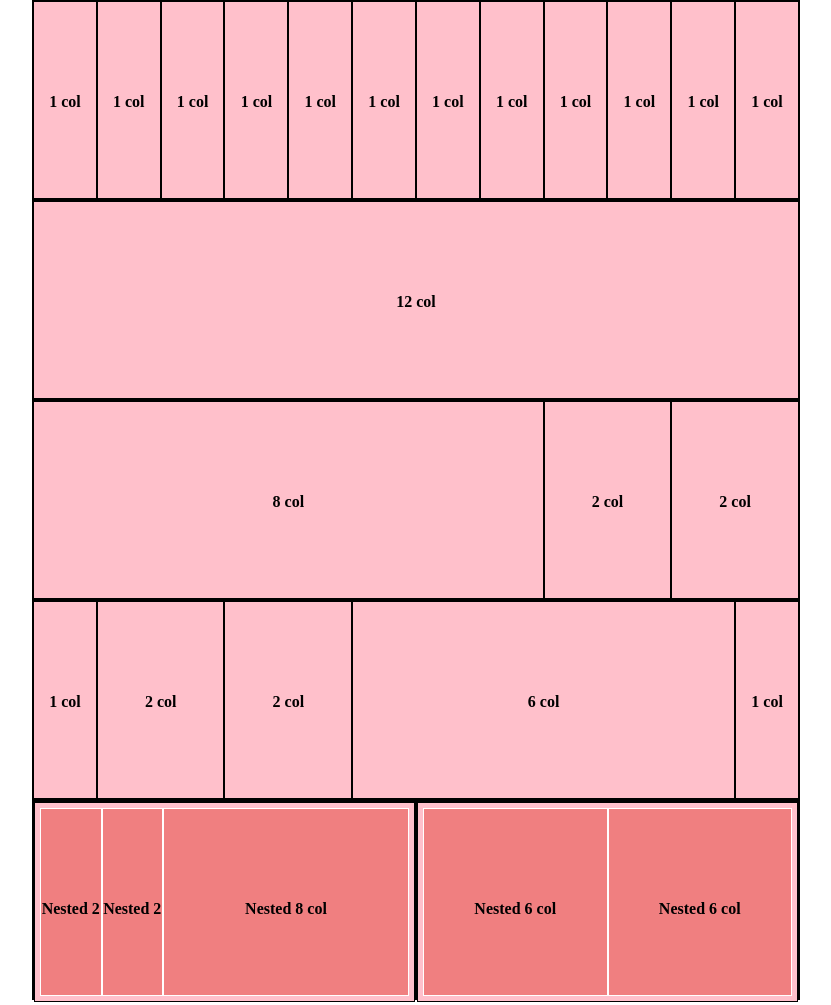
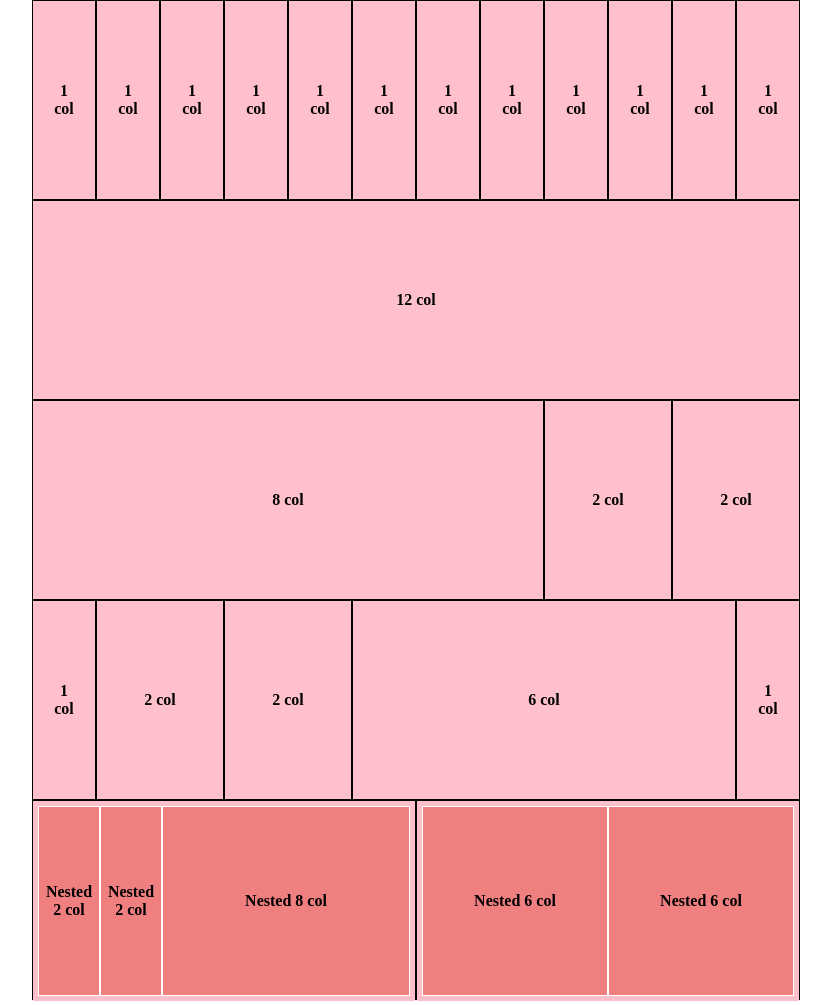
Before and after one commit to Shamo84/html-css-12bool, a plain HTML site: page index.html in a window 1280 px wide. Shown: the top 1005 px of the page, without its empty margins (224-1055 px from the left). Drawn offline with Linux system fonts and the light colour scheme.

Commit message:
usato position absolute per centrare i testi

```diff
--- a/css/12-bool.css
+++ b/css/12-bool.css
@@ -1,5 +1,6 @@
 .container {
   width: 100%;
+  margin: 0 auto;
 }
 
 .container::after {
@@ -13,97 +14,106 @@
   float: left;
 }
 
+.debug .container {
+  background-color: pink;
+}
+
+.debug .container [class*="col-"]{
+  position: relative;
+  border: 1px solid black;
+}
+
 /* 12 possibili colonne del framework */
 .col-1 {
-  width: calc(100%/12*1);
+  width: calc(100% / 12 * 1);
 }
 
 .col-2 {
-  width: calc(100%/12*2);
+  width: calc(100% / 12 * 2);
 }
 
 .col-3 {
-  width: calc(100%/12*3);
+  width: calc(100% / 12 * 3);
 }
 
 .col-4 {
-  width: calc(100%/12*4);
+  width: calc(100% / 12 * 4);
 }
 
 .col-5 {
-  width: calc(100%/12*5);
+  width: calc(100% / 12 * 5);
 }
 
 .col-6 {
-  width: calc(100%/12*6);
+  width: calc(100% / 12 * 6);
 }
 
 .col-7 {
-  width: calc(100%/12*7);
+  width: calc(100% / 12 * 7);
 }
 
 .col-8 {
-  width: calc(100%/12*8);
+  width: calc(100% / 12 * 8);
 }
 
 .col-9 {
-  width: calc(100%/12*9);
+  width: calc( 100% / 12 * 9);
 }
 
 .col-10 {
-  width: calc(100%/12*10);
+  width: calc(100% / 12 * 10);
 }
 
 .col-11 {
-  width: calc(100%/12*11);
+  width: calc(100% / 12 * 11);
 }
 
 .col-12 {
-  width: calc(100%/12*12);
+  width: calc(100% / 12 * 12);
 }
 
 /* 11 possibili offset del framework */
 
 .col-offset-1 {
-  margin-left: calc(100%/12*1);
+  margin-left: calc(100% / 12 * 1);
 }
 
 .col-offset-2 {
-  margin-left: calc(100%/12*2);
+  margin-left: calc(100% / 12 * 2);
 }
 
 .col-offset-3 {
-  margin-left: calc(100%/12*3);
+  margin-left: calc(100% / 12 * 3);
 }
 
 .col-offset-4 {
-  margin-left: calc(100%/12*4);
+  margin-left: calc(100% / 12 * 4);
 }
 
 .col-offset-5 {
-  margin-left: calc(100%/12*5);
+  margin-left: calc(100% / 12 * 5);
 }
 
 .col-offset-6 {
-  margin-left: calc(100%/12*6);
+  margin-left: calc(100% / 12 * 6);
 }
 
 .col-offset-7 {
-  margin-left: calc(100%/12*7);
+  margin-left: calc(100% / 12 * 7);
 }
 
 .col-offset-8 {
-  margin-left: calc(100%/12*8);
+  margin-left: calc(100% / 12 * 8);
 }
 
 .col-offset-9 {
-  margin-left: calc(100%/12*9);
+  margin-left: calc(100% / 12 * 9);
 }
 
 .col-offset-10 {
-  margin-left: calc(100%/12*10);
+  margin-left: calc(100% / 12 * 10);
 }
 
 .col-offset-11 {
-  margin-left: calc(100%/12*11);
+  margin-left: calc(100% / 12 * 11);
 }
--- a/css/style.css
+++ b/css/style.css
@@ -2,15 +2,6 @@
   box-sizing: border-box;
   margin: 0;
   padding: 0;
-}
-
-.debug .container {
-  background-color: pink;
-  border: 1px solid black;
-}
-
-.debug .container [class*="col-"]{
-  border: 1px solid black;
 }
 
 .debug .container #sub-container > div {
@@ -26,7 +17,6 @@
 
 .container [class*="col-"] {
   text-align: center;
-  line-height: 200px;
   font-weight: bold;
 }
 
@@ -34,3 +24,10 @@
   width: 100%;
   padding: 5px;
 }
+
+.container [class*="col-"] p {
+  position: absolute;
+  top: 50%;
+  left: 50%;
+  transform: translate(-50%, -50%);
+}
--- a/index.html
+++ b/index.html
@@ -8,46 +8,46 @@
   </head>
   <body class="debug">
     <div class="container">
-      <div class="col-1">1 col</div>
-      <div class="col-1">1 col</div>
-      <div class="col-1">1 col</div>
-      <div class="col-1">1 col</div>
-      <div class="col-1">1 col</div>
-      <div class="col-1">1 col</div>
-      <div class="col-1">1 col</div>
-      <div class="col-1">1 col</div>
-      <div class="col-1">1 col</div>
-      <div class="col-1">1 col</div>
-      <div class="col-1">1 col</div>
-      <div class="col-1">1 col</div>
+      <div class="col-1"><p>1 col</p></div>
+      <div class="col-1"><p>1 col</p></div>
+      <div class="col-1"><p>1 col</p></div>
+      <div class="col-1"><p>1 col</p></div>
+      <div class="col-1"><p>1 col</p></div>
+      <div class="col-1"><p>1 col</p></div>
+      <div class="col-1"><p>1 col</p></div>
+      <div class="col-1"><p>1 col</p></div>
+      <div class="col-1"><p>1 col</p></div>
+      <div class="col-1"><p>1 col</p></div>
+      <div class="col-1"><p>1 col</p></div>
+      <div class="col-1"><p>1 col</p></div>
     </div>
     <div class="container">
-      <div class="col-12">12 col</div>
+      <div class="col-12"><p>12 col</p></div>
     </div>
     <div class="container">
-      <div class="col-8">8 col</div>
-      <div class="col-2">2 col</div>
-      <div class="col-2">2 col</div>
+      <div class="col-8"><p>8 col</p></div>
+      <div class="col-2"><p>2 col</p></div>
+      <div class="col-2"><p>2 col</p></div>
     </div>
     <div class="container">
-      <div class="col-1">1 col</div>
-      <div class="col-2">2 col</div>
-      <div class="col-2">2 col</div>
-      <div class="col-6">6 col</div>
-      <div class="col-1">1 col</div>
+      <div class="col-1"><p>1 col</p></div>
+      <div class="col-2"><p>2 col</p></div>
+      <div class="col-2"><p>2 col</p></div>
+      <div class="col-6"><p>6 col</p></div>
+      <div class="col-1"><p>1 col</p></div>
     </div>
     <div class="container">
       <div class="col-6">
         <div id="sub-container" class="container">
-          <div class="col-2">Nested 2 col</div>
-          <div class="col-2">Nested 2 col</div>
-          <div class="col-8">Nested 8 col</div>
+          <div class="col-2"><p>Nested 2 col</p></div>
+          <div class="col-2"><p>Nested 2 col</p></div>
+          <div class="col-8"><p>Nested 8 col</p></div>
         </div>
       </div>
       <div class="col-6">
         <div id="sub-container" class="container">
-          <div class="col-6">Nested 6 col</div>
-          <div class="col-6">Nested 6 col</div>
+          <div class="col-6"><p>Nested 6 col</p></div>
+          <div class="col-6"><p>Nested 6 col</p></div>
         </div>
       </div>
     </div>
```
